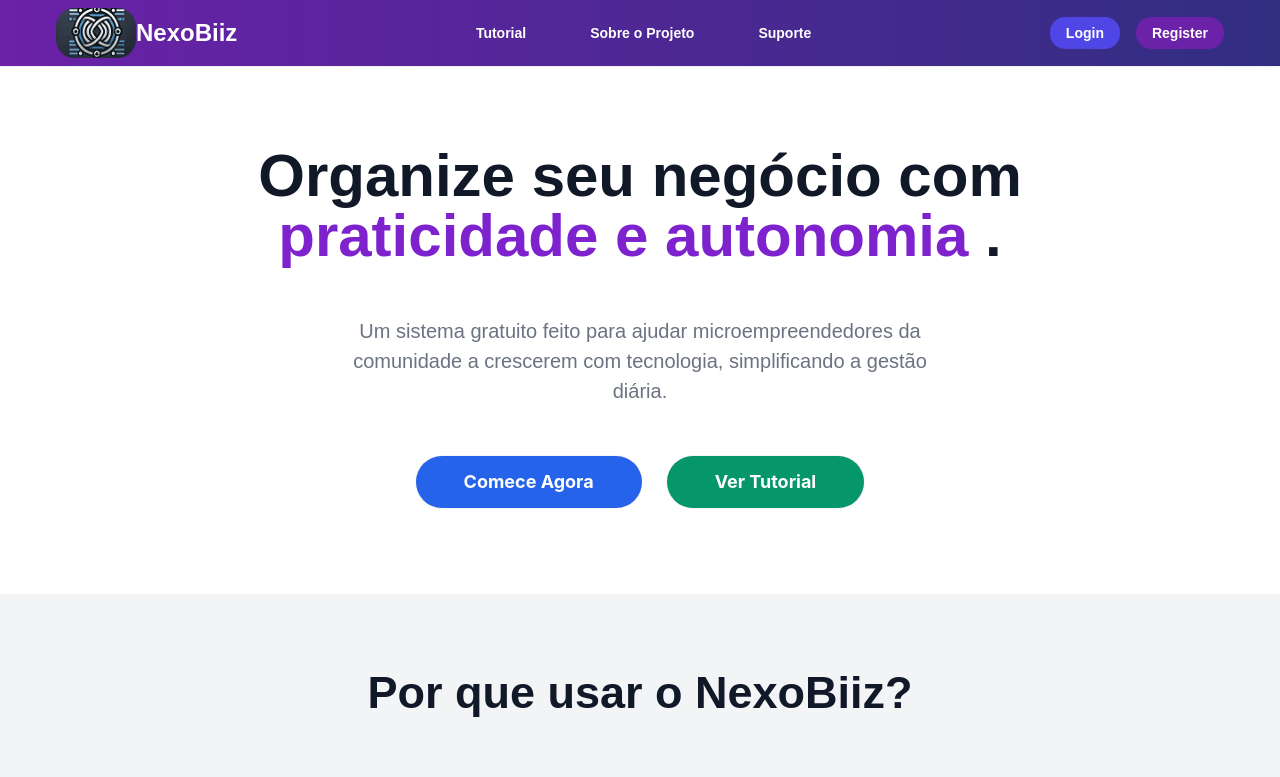
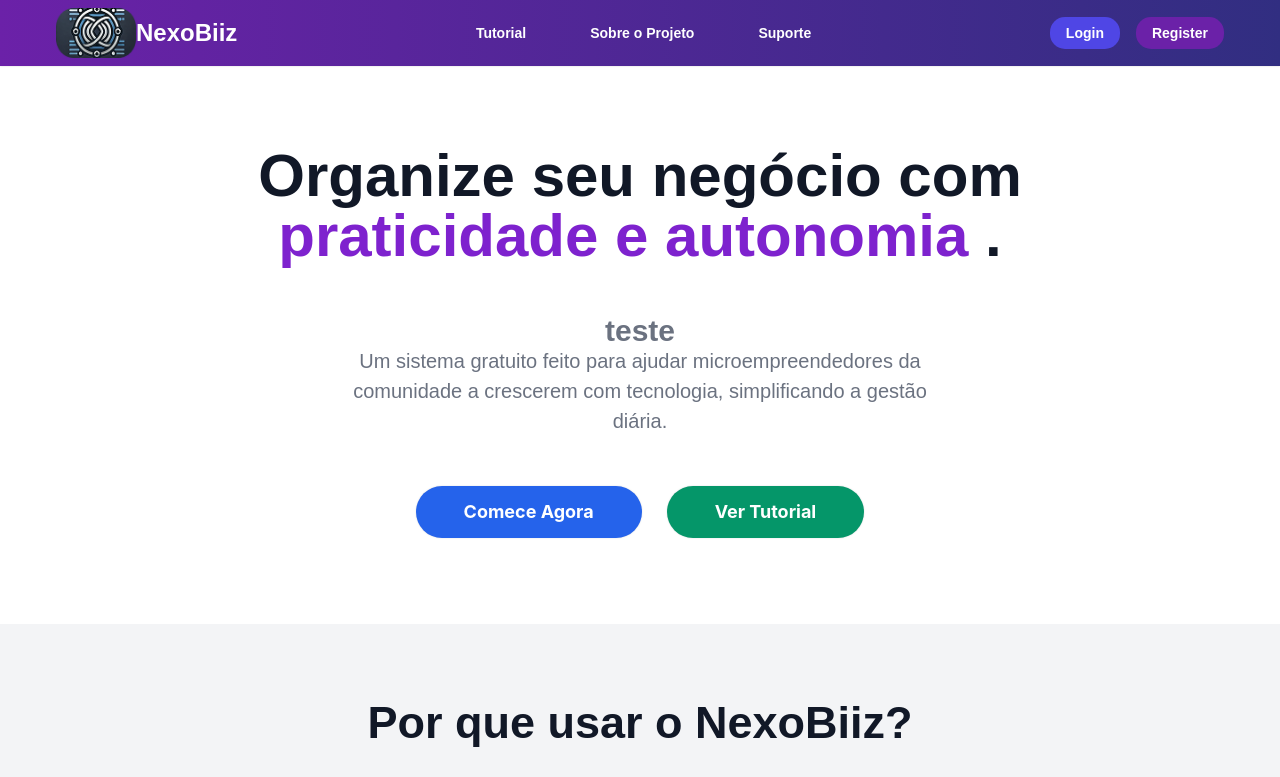
Before and after one commit to lincon-cardoso/NexoBiiz, a Next.js app: page / in a window 1280 px wide. Shown: the top 777 px of the page. Built offline with nearby package versions, Linux system fonts and the light colour scheme.

Commit message:
feat: adiciona título de teste na descrição do MainContent

```diff
--- a/src/components/MainContent/page.tsx
+++ b/src/components/MainContent/page.tsx
@@ -13,6 +13,9 @@ export function MainContent() {
           </h1>
         </header>
         <p className={styles.description}>
+          <h1>
+            teste
+          </h1>
           Um sistema gratuito feito para ajudar microempreendedores da
           comunidade a crescerem com tecnologia, simplificando a gestão diária.
         </p>
```
